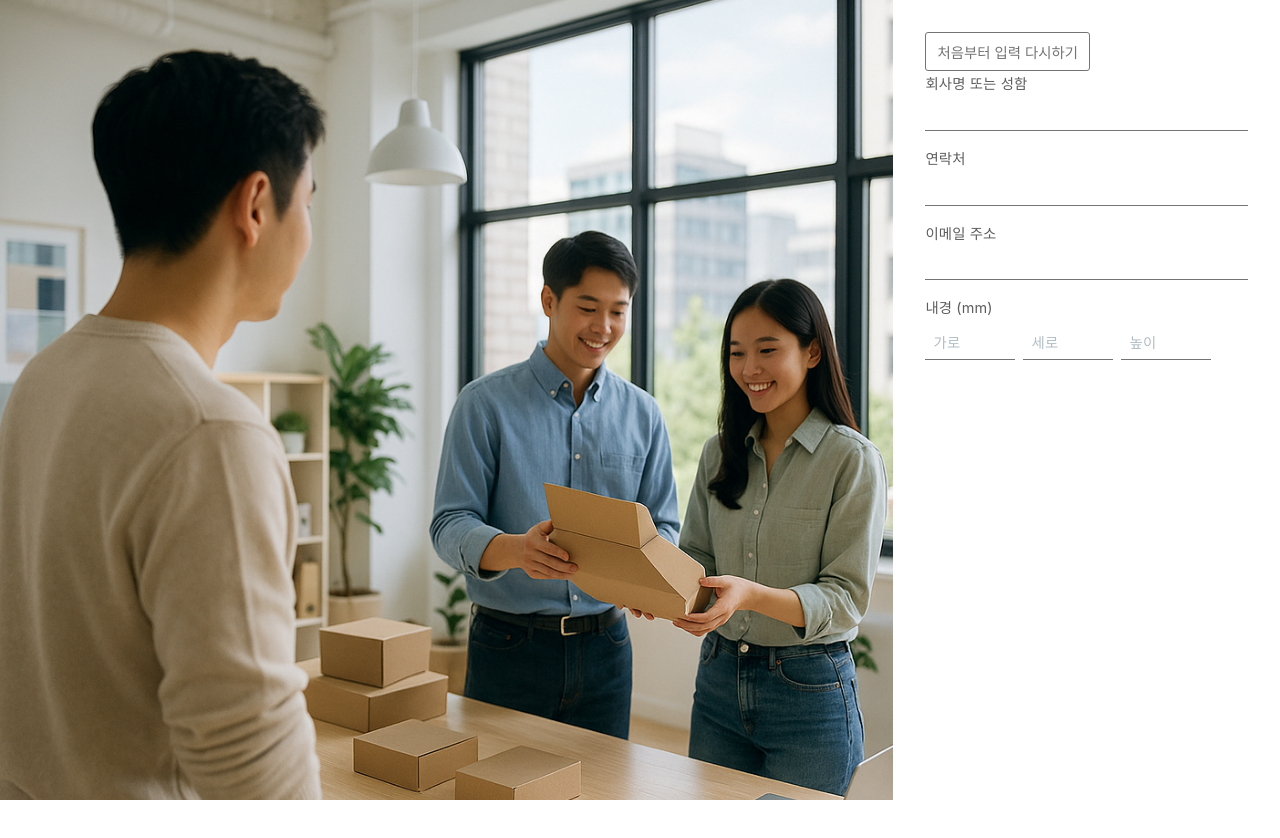
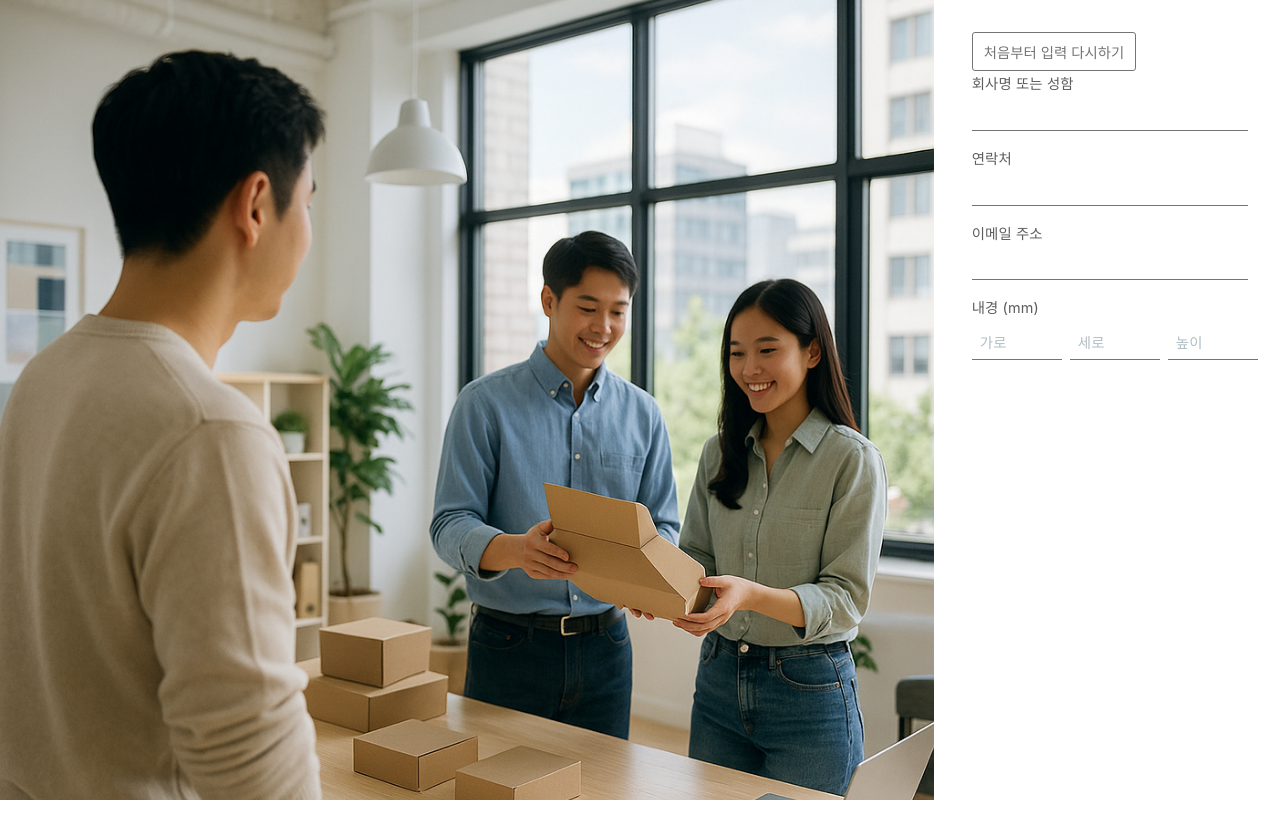
Before and after one commit to YimYoungheun/MTDL-Package, a React (Create React App) app: page /box-type-b in a window 1280 px wide. Shown: the top 838 px of the page. Built offline with nearby package versions, Linux system fonts and the light colour scheme.

Commit message:
Update BBoxOrder.js

```diff
--- a/src/components/BBoxOrder.js
+++ b/src/components/BBoxOrder.js
@@ -100,7 +100,7 @@ function BBoxOrder() {
    return (
     <div style={{ display: 'flex', width: '100vw', height: '100vh', margin: 0, padding: 0, boxSizing: 'border-box' }}>
       {/* 왼쪽 이미지 */}
-      <div style={{ flex: 3.6, minWidth: 0, height: '100vh', margin: 0, padding: 0 }}>
+      <div style={{ flex: 3.4, minWidth: 0, height: '100vh', margin: 0, padding: 0 }}>
         <img
           src="/img/Designers.png"
           alt="B형 상자"
@@ -108,7 +108,7 @@ function BBoxOrder() {
         />
       </div>
       {/* 오른쪽 입력란 */}
-      <div style={{ flex: 1.3, minWidth: 0, padding: '2rem', background: '#fff', height: '100vh', overflowY: 'auto' }}>
+      <div style={{ flex: 1, minWidth: 0, padding: '2rem', background: '#fff', height: '100vh', overflowY: 'auto' }}>
         <button className="secondary-button" onClick={handleReset}>
           처음부터 입력 다시하기
         </button>
```
